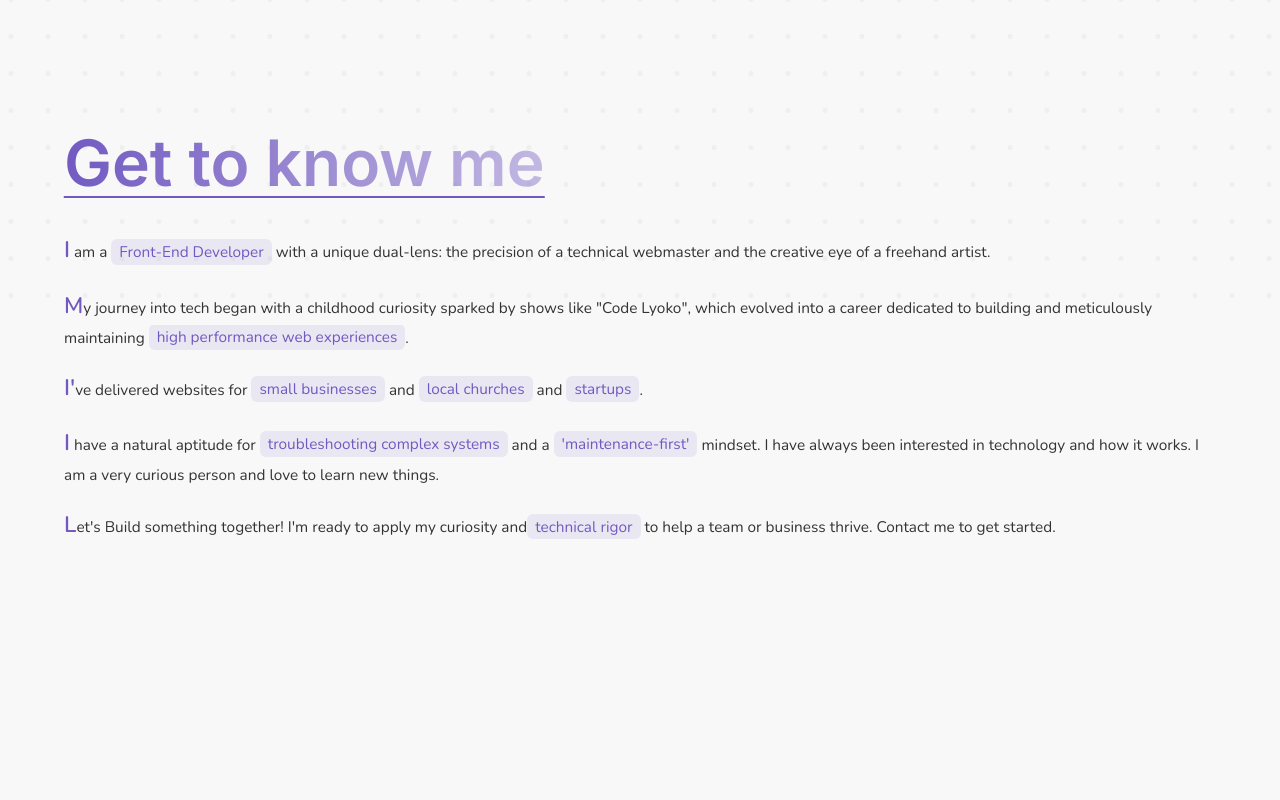
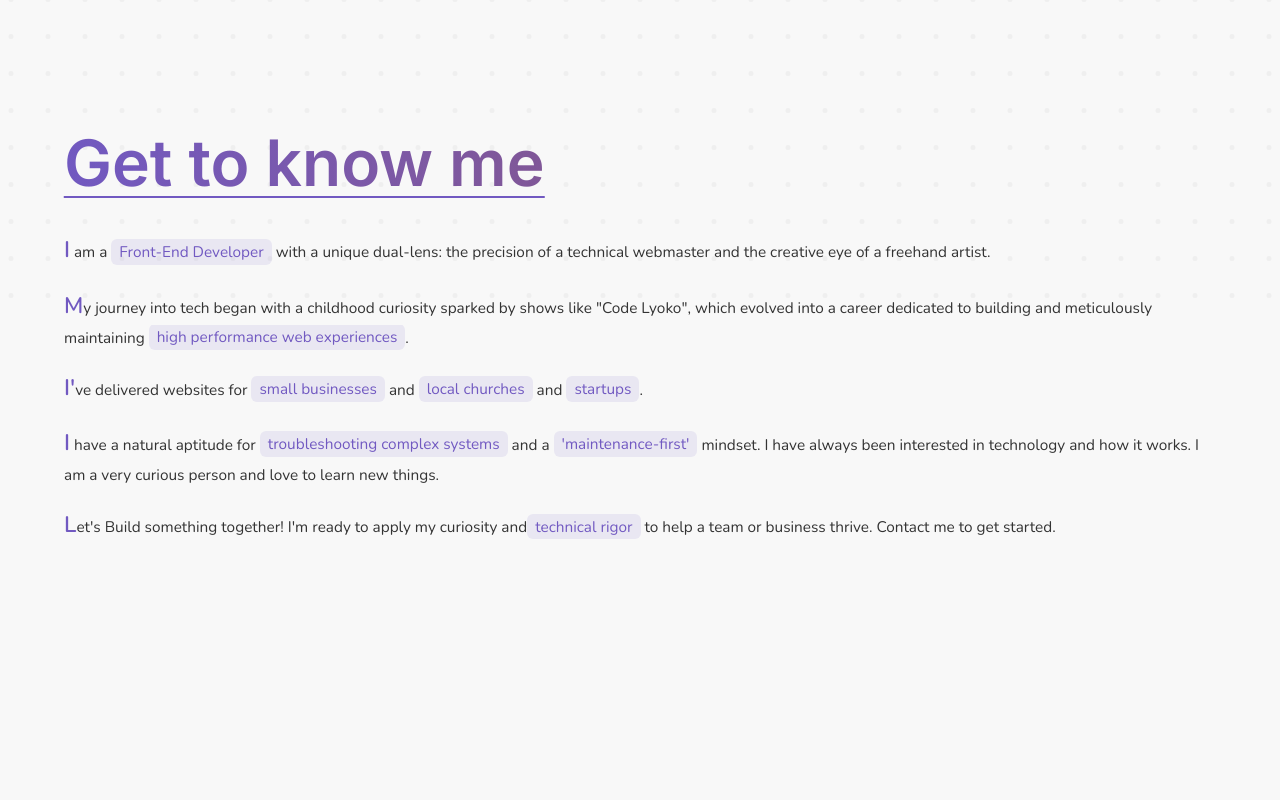
Before and after one commit to CJ484/cjcodes-portfolio-website, a React (Vite) app: page / in a window 1280 px wide. Shown: the part 900-1700 px from the top of the page. Built offline with nearby package versions, Linux system fonts and the light colour scheme.

Commit message:
Update text alignment and background gradient in globals.classes.css for improved styling consistency

```diff
--- a/src/styles/globals.classes.css
+++ b/src/styles/globals.classes.css
@@ -3,11 +3,12 @@
     font-size: var(--font-size-4);
     font-family: var(--font-family-heading);
     font-weight: 600;
-    text-align: center;
+    text-align: left;
+    text-wrap: pretty;
     margin-bottom: var(--spacing-2);
     max-width: fit-content;
     position: relative;
-    background: radial-gradient(circle at center left, var(--color-primary) 0%, color-mix(in oklch, var(--color-primary) 40%, transparent) 100%);
+    background: radial-gradient(circle at center left, var(--color-primary) 0%, color-mix(in oklch, var(--color-primary) 70%, oklch(0 0 0 / 0.5)) 100%);
     -webkit-background-clip: text;
     -webkit-text-fill-color: transparent;
     background-clip: text;
```
